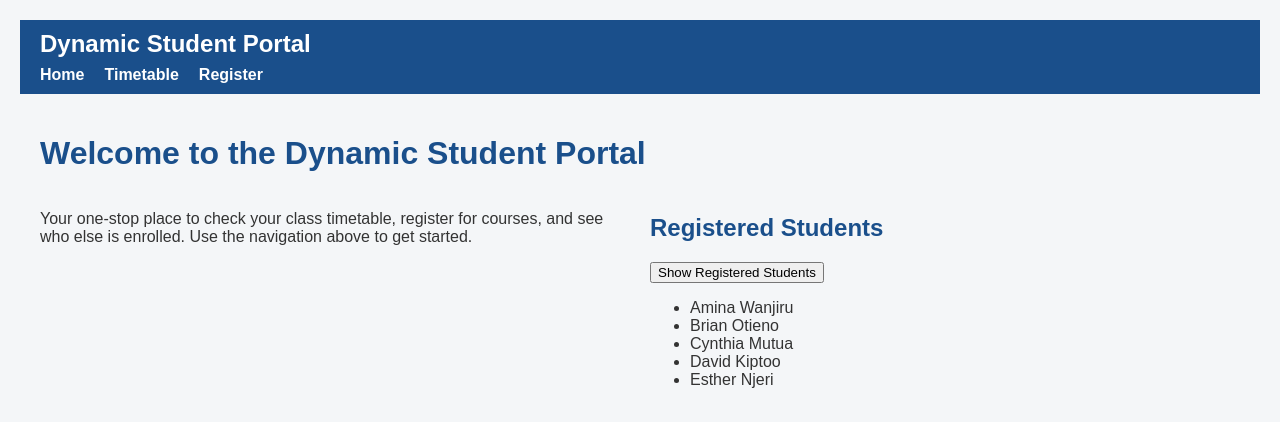
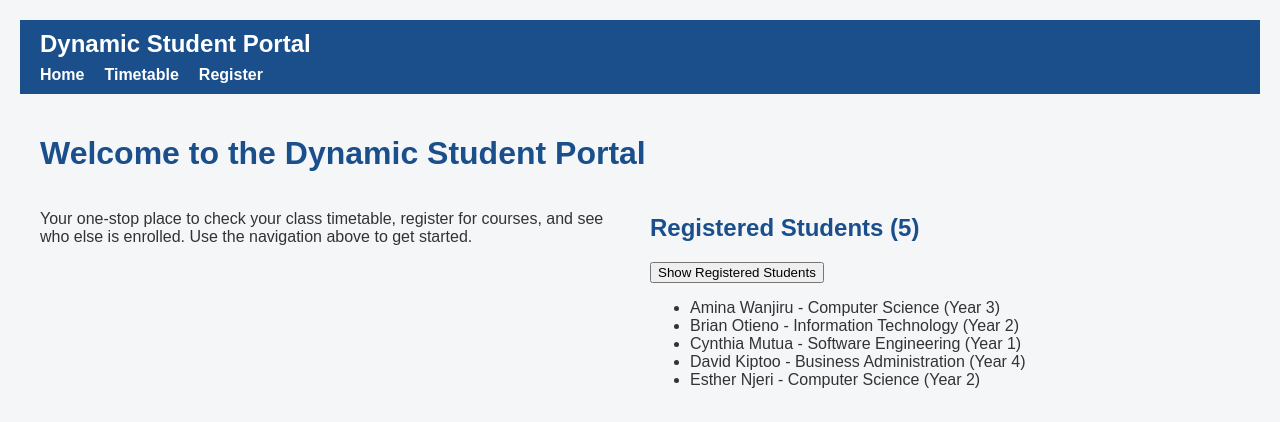
Before and after one commit to Ryan-Biama/dynamic-student-portal, a plain HTML site: page index.html in a window 1280 px wide. Both pictures are taken after a click on the button "Show Registered Students". Shown: the top 422 px of the page. Drawn offline with Linux system fonts and the light colour scheme.

Commit message:
Consume student data via Fetch API/JSON

```diff
--- a/index.html
+++ b/index.html
@@ -30,7 +30,7 @@
     </section>
 
     <section>
-  <h2>Registered Students</h2>
+ <h2 id="student-count">Registered Students</h2>
   <button id="show-students">Show Registered Students</button>
   <ul id="student-list"></ul>
 </section>
--- a/script.js
+++ b/script.js
@@ -35,40 +35,67 @@ if (registerForm) {
   });
 }
 
-// ---------- Lab 8: Functions & Events ----------
+// ---------- Lab 9: Objects, DOM & Fetch API ----------
 
-// Step 1: hardcoded placeholder data
-const students = [
-  "Amina Wanjiru",
-  "Brian Otieno",
-  "Cynthia Mutua",
-  "David Kiptoo",
-  "Esther Njeri"
-];
+// Demo: an object with properties and a method (Lab 9 objective)
+const demoStudent = {
+  name: "Amina Wanjiru",
+  course: "Computer Science",
+  year: 3,
+  describe() {
+    return this.name + " studies " + this.course + " (Year " + this.year + ")";
+  }
+};
+console.log(demoStudent.describe());
 
-// Step 2: add one student to the page
-function addStudentToPage(name) {
+// Step 2: reads properties from a student object instead of a plain string
+function addStudentToPage(student) {
   const list = document.getElementById("student-list");
   const item = document.createElement("li");
-  item.textContent = name;
+  item.textContent = student.name + " - " + student.course + " (Year " + student.year + ")";
   list.appendChild(item);
 }
 
-// Step 3: loop through the array and add every student
+// Step 3: update the heading with the total count
+function updateStudentCount(count) {
+  const heading = document.getElementById("student-count");
+  if (heading) {
+    heading.textContent = "Registered Students (" + count + ")";
+  }
+}
+
 function displayAllStudents(students) {
   const list = document.getElementById("student-list");
-  list.innerHTML = ""; // Step 5: clear the list first, so repeated clicks don't duplicate
+  list.innerHTML = ""; // clear first so repeated clicks don't duplicate
 
   for (let i = 0; i < students.length; i++) {
     addStudentToPage(students[i]);
   }
+  updateStudentCount(students.length);
 }
 
-// Step 4: button click event
+// Steps 5-6: fetch the JSON, with error handling
+async function loadStudents() {
+  const list = document.getElementById("student-list");
+
+  try {
+    const response = await fetch("students.json");
+
+    if (!response.ok) {
+      throw new Error("HTTP error " + response.status);
+    }
+
+    const students = await response.json();
+    displayAllStudents(students);
+  } catch (error) {
+    console.error("Could not load students:", error);
+    list.innerHTML = "<li>Sorry, the student list could not be loaded. Please try again later.</li>";
+  }
+}
+
+// Button now loads the data from the JSON file
 const showButton = document.getElementById("show-students");
 
 if (showButton) {
-  showButton.addEventListener("click", function () {
-    displayAllStudents(students);
-  });
+  showButton.addEventListener("click", loadStudents);
 }
--- /dev/null
+++ b/students.json
@@ -0,0 +1,7 @@
+[
+  { "name": "Amina Wanjiru", "course": "Computer Science", "year": 3 },
+  { "name": "Brian Otieno", "course": "Information Technology", "year": 2 },
+  { "name": "Cynthia Mutua", "course": "Software Engineering", "year": 1 },
+  { "name": "David Kiptoo", "course": "Business Administration", "year": 4 },
+  { "name": "Esther Njeri", "course": "Computer Science", "year": 2 }
+]
```
